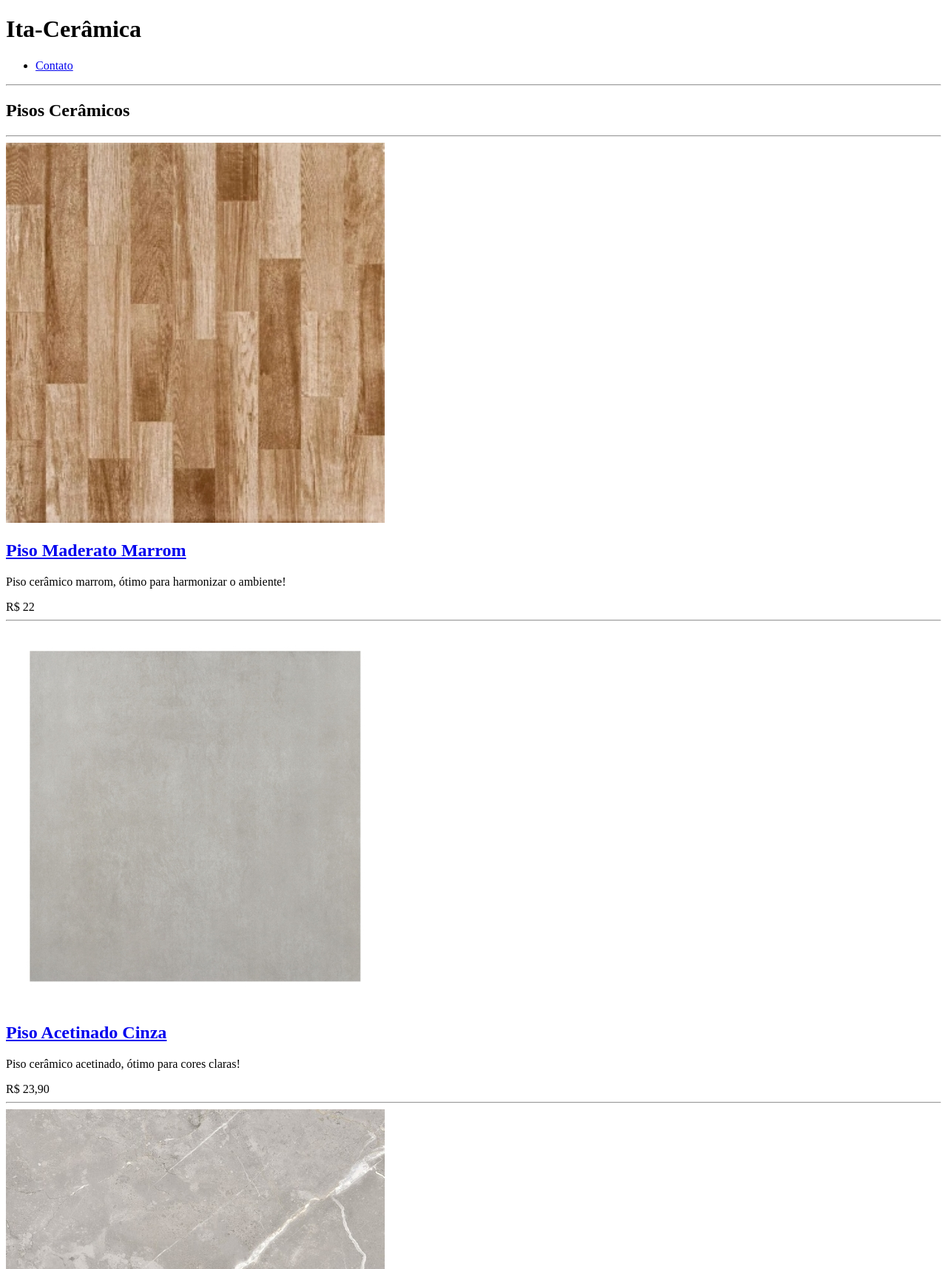
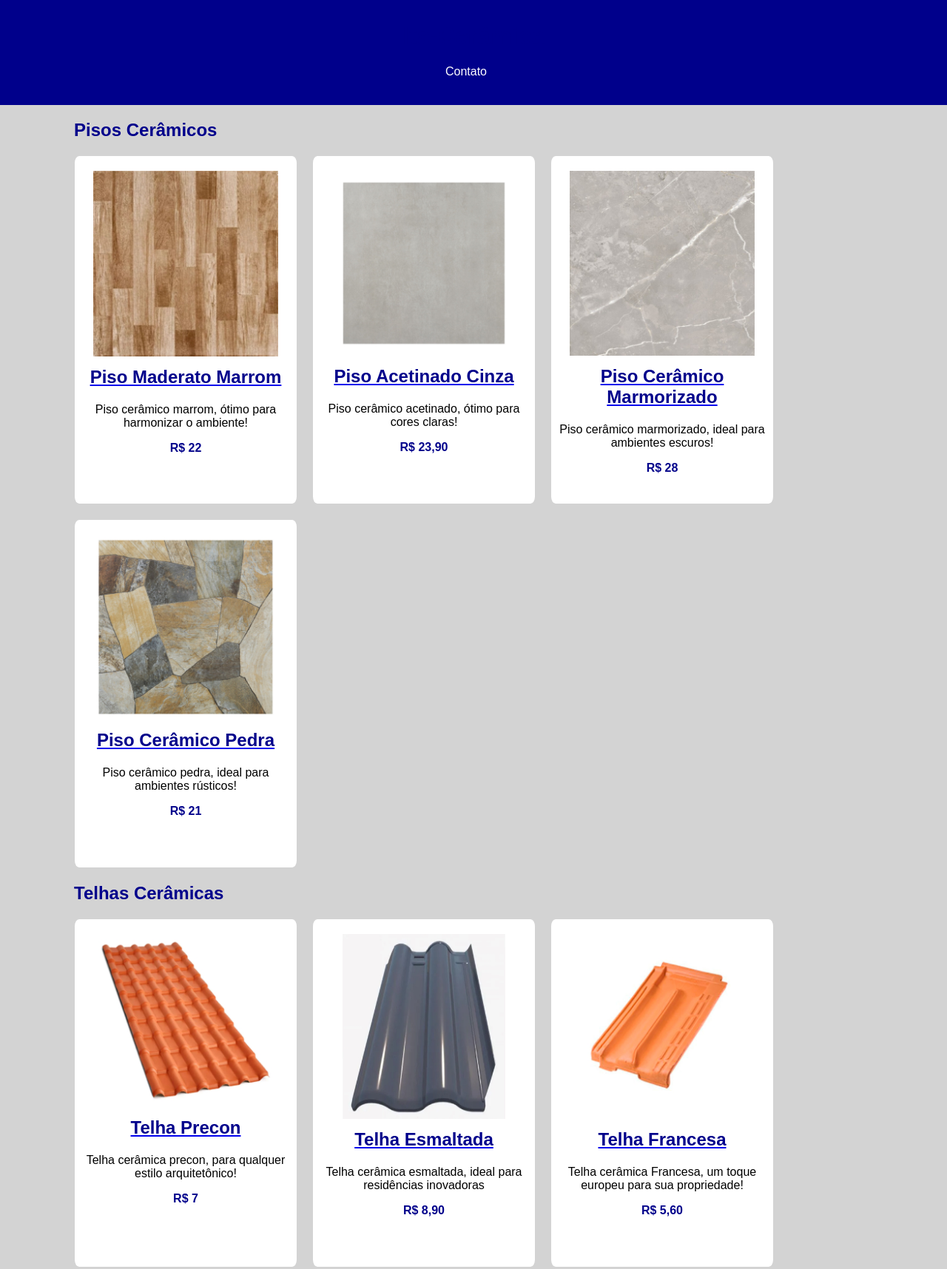
Before and after one commit to imarcossm/ItaCer-mica, a plain HTML site: page index.html in a window 1280 px wide. Shown: the top 1716 px of the page at 74% size. Drawn offline with Linux system fonts and the light colour scheme.

Commit message:
Ajustes no site incluindo css.

```diff
--- /dev/null
+++ b/css/style.css
@@ -0,0 +1,88 @@
+body {
+  font-family: Arial, Helvetica, sans-serif;
+  margin: 0;
+  padding: 0;
+  background-color: lightgray;
+  box-sizing: border-box;
+}
+
+/* Grid Layout */
+.layout {
+  width: 100%;
+  min-height: 100vh;
+  display: grid;
+  grid-template-rows: auto 1fr auto;
+}
+
+/* Flexbox Layout */
+.produtos-container {
+  display: flex;
+  text-align: center;
+  flex-wrap: wrap;
+  justify-content: flex-start;
+  align-items: flex-start;
+  align-content: flex-start;
+  background-color: inherit;
+  overflow: auto;
+}
+
+.produtos article {
+  width: 300px;
+  height: 450px;
+  margin: 11px;
+  padding-top: 20px;
+  background-color: white;
+  text-align: center;
+  border-radius: 2%;
+}
+
+main,
+footer {
+  padding-left: 15px;
+}
+
+footer {
+  background-color: darkblue;
+  color: white;
+  text-align: center;
+}
+
+header {
+  background-color: darkblue;
+  color: white;
+  padding: 20px;
+  text-align: center;
+}
+
+nav ul {
+  list-style-type: none;
+  padding: 0;
+}
+
+nav ul li {
+  display: inline;
+  margin-right: 20px;
+}
+
+nav ul li a {
+  color: #fff;
+  text-decoration: none;
+}
+
+main {
+  margin: 10px;
+  padding-left: 80px;
+}
+
+h1,
+h2 {
+  color: darkblue;
+  margin: 5px;
+  padding: 5px;
+}
+
+span {
+  color: darkblue;
+  font-size: medium;
+  font-weight: bold;
+}
--- a/index.html
+++ b/index.html
@@ -4,8 +4,10 @@
     <meta charset="UTF-8" />
     <meta name="viewport" content="width=device-width, initial-scale=1.0" />
     <title>ItaCerâmica - Produtos Cerâmicos</title>
+    <link rel="stylesheet" href="css/style.css" />
   </head>
   <body>
+    <div class="layout">
       <header>
         <h1>Ita-Cerâmica</h1>
         <nav>
@@ -14,129 +16,167 @@
           </ul>
         </nav>
       </header>
-    <main>
-      <section>
-        <hr>
+      <main class="produtos">
         <h2>Pisos Cerâmicos</h2>
-        <hr />
+        <section class="produtos-container">
           <article>
             <a href="piso_maderato_marrom.html">
-            <img src="img/Piso Maderato Marrom.webp" alt="Piso Maderato Marrom"/>
+              <img
+                src="img/Piso Maderato Marrom.webp"
+                alt="Piso Maderato Marrom"
+                width="250px"
+              />
               <h2>Piso Maderato Marrom</h2>
             </a>
             <p>Piso cerâmico marrom, ótimo para harmonizar o ambiente!</p>
             <span>R$ 22</span>
           </article>
-        <hr>
           <article>
             <a href="piso_acetinado.html">
-            <img src="img/Piso Acetinado.webp" alt="Piso Acetinado"/>
+              <img
+                src="img/Piso Acetinado.webp"
+                alt="Piso Acetinado"
+                width="250px"
+              />
               <h2>Piso Acetinado Cinza</h2>
             </a>
             <p>Piso cerâmico acetinado, ótimo para cores claras!</p>
             <span>R$ 23,90</span>
           </article>
-        <hr />
           <article>
             <a href="piso_ceramico_marmorizado.html">
-            <img src="img/Piso Cerâmico Marmorizado.webp" alt="Piso Cerâmico Marmorizado"/>
+              <img
+                src="img/Piso Cerâmico Marmorizado.webp"
+                alt="Piso Cerâmico Marmorizado"
+                width="250px"
+              />
               <h2>Piso Cerâmico Marmorizado</h2>
             </a>
             <p>Piso cerâmico marmorizado, ideal para ambientes escuros!</p>
             <span>R$ 28</span>
           </article>
-        <hr />
           <article>
             <a href="piso_ceramico_pedra.html">
-            <img src="img/Piso Cerâmico Pedra.webp" alt="Piso Cerâmico Pedra"/>
+              <img
+                src="img/Piso Cerâmico Pedra.webp"
+                alt="Piso Cerâmico Pedra"
+                width="250px"
+              />
               <h2>Piso Cerâmico Pedra</h2>
             </a>
             <p>Piso cerâmico pedra, ideal para ambientes rústicos!</p>
             <span>R$ 21</span>
           </article>
         </section>
-      <section class="Telhas">
-        <hr>
         <h2>Telhas Cerâmicas</h2>
-        <hr />
+        <section class="produtos-container">
           <article>
             <a href="telha_precon.html">
-            <img src="img/Telha Cerâmica.webp" alt="Telha Precon"/>
+              <img
+                src="img/Telha Precon.webp"
+                alt="Telha Precon"
+                width="250px"
+              />
               <h2>Telha Precon</h2>
             </a>
             <p>Telha cerâmica precon, para qualquer estilo arquitetônico!</p>
             <span>R$ 7</span>
           </article>
-        <hr />
           <article>
             <a href="telha_esmaltada.html">
-            <img src="img/Telha Cerâmica Esmaltada.webp" alt="Telha Esmaltada"/>
+              <img
+                src="img/Telha Cerâmica Esmaltada.webp"
+                alt="Telha Esmaltada"
+                height="250px"
+                width="300px"
+              />
               <h2>Telha Esmaltada</h2>
             </a>
             <p>Telha cerâmica esmaltada, ideal para residências inovadoras</p>
             <span>R$ 8,90</span>
           </article>
-        <hr />
           <article>
             <a href="telha_francesa.html">
-            <img src="img/Telha Cerâmica Francesa.webp" alt="Telha Francesa"/>
+              <img
+                src="img/Telha Cerâmica Francesa.webp"
+                alt="Telha Francesa"
+                width="250px"
+              />
               <h2>Telha Francesa</h2>
             </a>
-          <p>Telha cerâmica Francesa, um toque europeu para sua propriedade!</p>
+            <p>
+              Telha cerâmica Francesa, um toque europeu para sua propriedade!
+            </p>
             <span>R$ 5,60</span>
           </article>
-        <hr />
           <article>
             <a href="telha_comum.html">
-            <img src="img/Telha Cerâmica Comum.webp" alt="Telha Comum"/>
+              <img
+                src="img/Telha Cerâmica Comum.webp"
+                alt="Telha Comum"
+                width="250px"
+              />
               <h2>Telha Comum</h2>
             </a>
             <p>Telha cerâmica comum, o padrão de qualidade de sempre!</p>
             <span>R$ 4</span>
           </article>
         </section>
-      <section>
-        <hr>
           <h2>Blocos Cerâmicos</h2>
-        <hr />
+        <section class="produtos-container">
+
           <article>
             <a href="bloco_8furos.html">
-            <img src="img/Bloco Cerâmico 8 furos.webp" alt="Bloco 8 furos"/>
+              <img
+                src="img/Bloco Cerâmico 8 furos.webp"
+                alt="Bloco 8 furos"
+                width="250px"
+              />
               <h2>Bloco 8 furos</h2>
             </a>
             <p>Bloco 8 furos, robusto e seguro como o seu sonho.</p>
             <span>R$ 1,70</span>
           </article>
-        <hr />
           <article>
             <a href="bloco_6furos.html">
-            <img src="img/Bloco Cerâmico 6 furos.webp" alt="Bloco 6 furos"/>
+              <img
+                src="img/Bloco Cerâmico 6 furos.webp"
+                alt="Bloco 6 furos"
+                width="250px"
+              />
               <h2>Bloco 6 furos</h2>
             </a>
             <p>Bloco 6 furos, resistente, prático e compacto.</p>
             <span>R$ 0,75</span>
           </article>
         </section>
-      <section>
-        <hr>
           <h2>Máquinas</h2>
-        <hr />
+
+        <section class="produtos-container">
           <article>
             <a href="maquina_esmerilhadeira.html">
-            <img src="img/Esmerilhadeira.webp" alt="Esmerilhadeira"/>
+              <img
+                src="img/Esmerilhadeira.webp"
+                alt="Esmerilhadeira"
+                height="250px"
+                width="250px"
+              />
               <h2>Esmerilhadeira</h2>
             </a>
             <p>Esmerilhadeira, ergonomia, precisão e conforto.</p>
             <span>R$ 429</span>
           </article>
         </section>
-      <section>
-        <hr />
           <h2>Geral</h2>
-        <hr />
+
+        <section class="produtos-container">
           <article>
             <a href="vaso_sanitario.html">
-            <img src="img/Vaso Sanitário.webp" alt="Vaso Sanitário Monobloco"/>
+              <img
+                src="img/Vaso Sanitário.webp"
+                alt="Vaso Sanitário Monobloco"
+                width="250px"
+              />
               <h2>Vaso Sanitário Monobloco</h2>
             </a>
             <p>Vaso Sanitário Monobloco, conforto, elegância e durabilidade.</p>
@@ -145,8 +185,8 @@
         </section>
       </main>
       <footer>
-      <hr />
         <p>Desenvolvido por: Marcos Vinícius Santos Morais</p>
       </footer>
+    </div>
   </body>
 </html>
```
Also changed, not shown: bloco_6furos.html (+1 -1 lines), bloco_8furos.html (+1 -1 lines), contato.html (+24 -15 lines), maquina_esmerilhadeira.html (+1 -1 lines), piso_acetinado.html (+1 -1 lines), piso_ceramico_marmorizado.html (+1 -1 lines), piso_ceramico_pedra.html (+1 -1 lines), piso_maderato_marrom.html (+1 -1 lines), telha_comum.html (+1 -1 lines), telha_esmaltada.html (+1 -1 lines), telha_francesa.html (+1 -1 lines), telha_precon.html (+1 -1 lines), vaso_sanitario.html (+1 -1 lines). Lines whose indentation alone changed are shown as unchanged.
